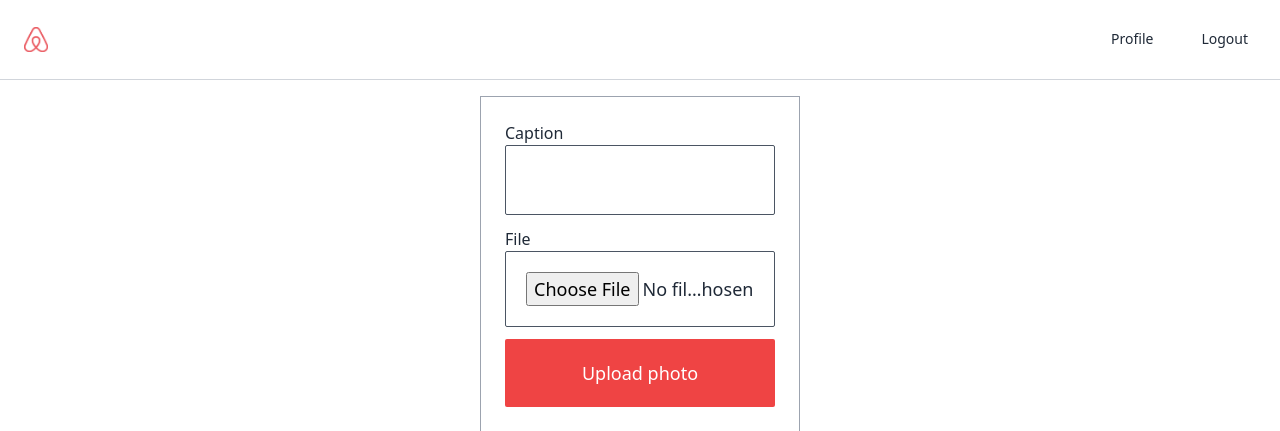
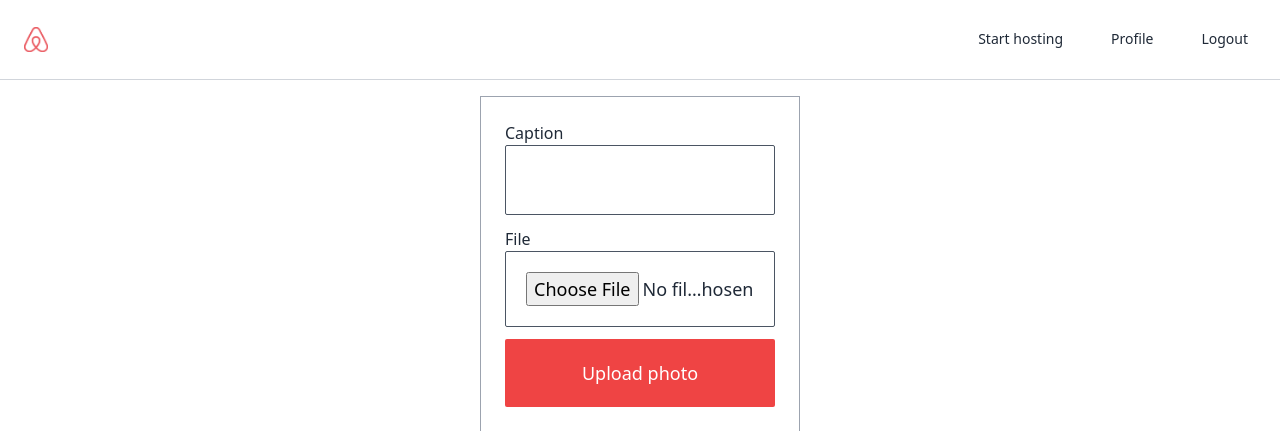
Before and after one commit to irshadkhan2019/airbnb-clone, a Django app: page /rooms/1/photos/add in a window 1280 px wide. Shown: the top 431 px of the page. Run offline with Django 3.2, Linux system fonts and the light colour scheme; the visitor is signed in with stand-in values (Sample User, id 1); style sheets or scripts are compiled from the project's sources.

Commit message:
session hosting

```diff
--- a/templates/partials/nav.html
+++ b/templates/partials/nav.html
@@ -1,5 +1,13 @@
 <ul class="flex items-center text-sm font-medium h-full ">
   {% if user.is_authenticated %}
+
+  <li class="nav_link"><a href="{% url 'users:switch-hosting' %}">
+    {% if request.session.is_hosting %}
+      Stop hosting
+      {% else %}
+      Start hosting
+    {% endif %}
+  </a></li>
   <li class="nav_link"><a href="{{user.get_absolute_url}}">Profile</a></li>
   <li class="nav_link"><a href="{% url "users:logout" %}">Logout</a></li>
   {% else %}
--- a/users/urls.py
+++ b/users/urls.py
@@ -15,4 +15,5 @@ urlpatterns = [
     path("<int:pk>/", views.UserProfileView.as_view(), name="profile"),
     path("update-profile/", views.UpdateUserView.as_view(), name="update"),
     path("update-password/", views.UpdatePasswordView.as_view(), name="password"),
+    path("switch-hosting/", views.switch_hosting, name="switch-hosting"),
 ]
```
Also changed, not shown: users/views.py (+10 -0 lines).
